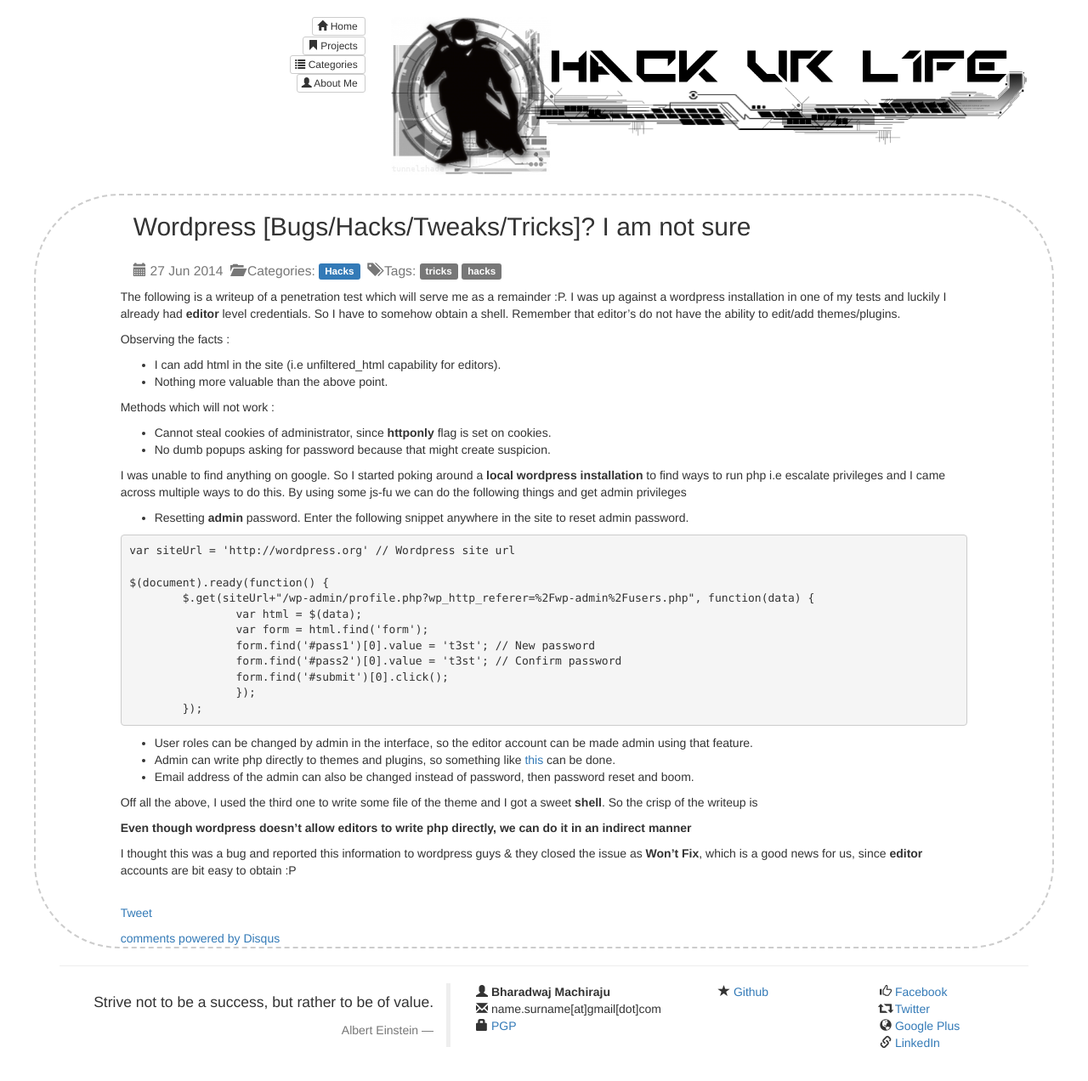
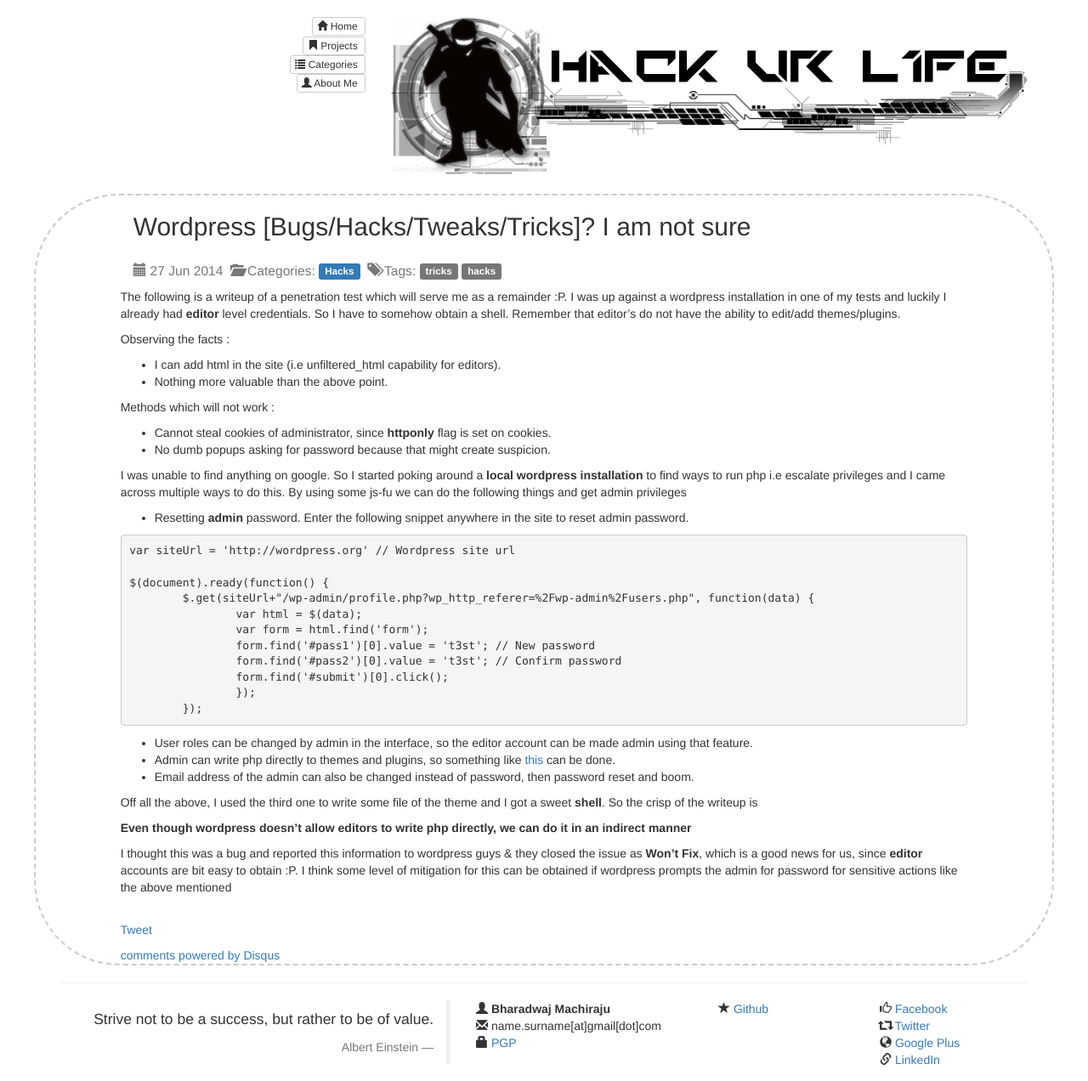
Before and after one commit to flabbergastedbd/tunnelshade.github.io, a Jekyll site: the page built from _posts/2014-06-27-wordpress-tricks.markdown, in a window 1280 px wide. Shown: the whole page at 85% size. Built offline with Jekyll 4.4.1, drawn with Linux system fonts in a browser that asks for light colours; nearby versions of some CDN libraries; Markdown is read by kramdown in place of the engine named in the settings; comment, search, counter and statistics services are not loaded.

Commit message:
Updated wordpress tweaks

```diff
--- a/_posts/2014-06-27-wordpress-tricks.markdown
+++ b/_posts/2014-06-27-wordpress-tricks.markdown
@@ -47,4 +47,5 @@
 **Even though wordpress doesn't allow editors to write php directly, we can do it in an indirect manner**
 
 I thought this was a bug and reported this information to wordpress guys & they closed the issue as **Won't Fix**,
-which is a good news for us, since **editor** accounts are bit easy to obtain :P
+which is a good news for us, since **editor** accounts are bit easy to obtain :P. I think some level of mitigation for
+this can be obtained if wordpress prompts the admin for password for sensitive actions like the above mentioned
```
